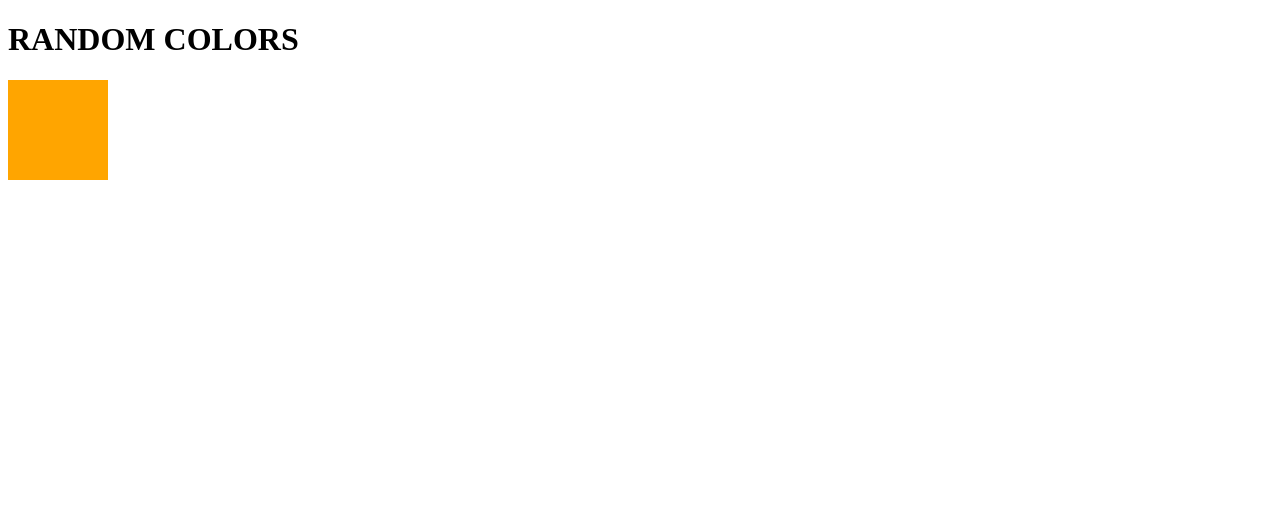
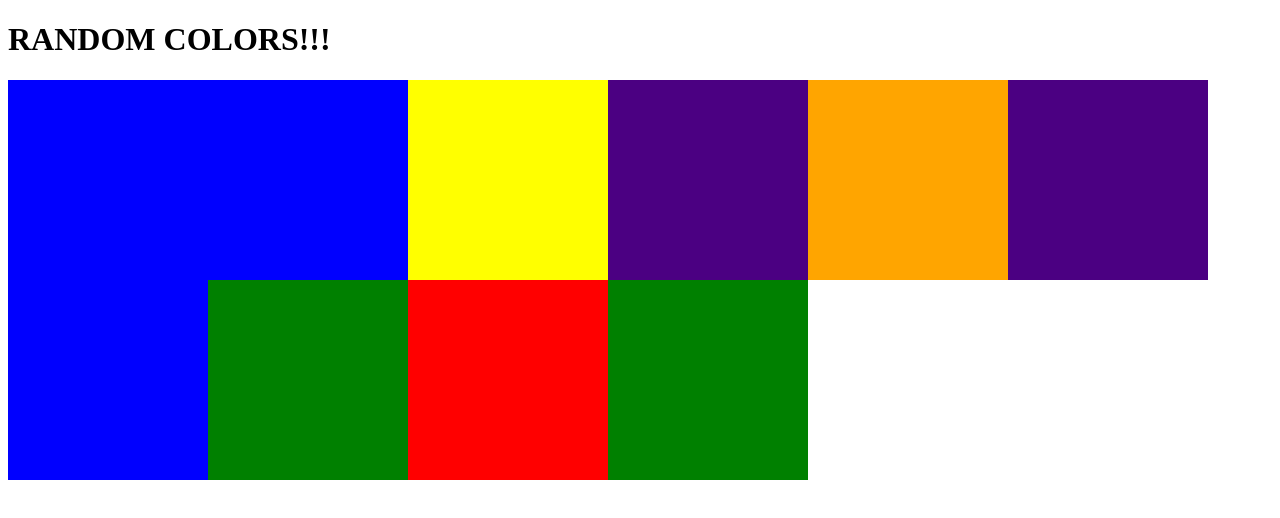
Before and after one commit to miniponz/react-state, a React app: page / in a window 1280 px wide. Shown: the top 518 px of the page. Built offline with nearby package versions, Linux system fonts and the light colour scheme.

Commit message:
a lot of random colors

```diff
--- a/src/components/App.js
+++ b/src/components/App.js
@@ -1,8 +1,25 @@
 import React from 'react';
 import RandomColor from './RandomColor';
+import Header from './Header';
 
 export default function App(){
-  return <RandomColor />;
+  return (
+ <>
+      <Header />
+    <div style={ { display: 'flex', flexWrap: 'wrap' } }>
+      <RandomColor refresh={200}/>
+      <RandomColor refresh={200}/>
+      <RandomColor refresh={200}/>
+      <RandomColor refresh={200}/>
+      <RandomColor refresh={200}/>
+      <RandomColor refresh={200}/>
+      <RandomColor refresh={200}/>
+      <RandomColor refresh={200}/>
+      <RandomColor refresh={200}/>
+      <RandomColor refresh={200}/>
+    </div>
+    </>
+  );
 }
 
 //needs to use setInterval(RandomColor, 1000);
--- /dev/null
+++ b/src/components/Header.js
@@ -0,0 +1,10 @@
+import React from 'react';
+
+export default function Header() {
+  return (
+    <>
+    <h1>RANDOM COLORS!!!</h1>
+    <p></p>
+    </>
+  );
+}
--- a/src/components/RandomColor.js
+++ b/src/components/RandomColor.js
@@ -2,7 +2,7 @@ import React, { PureComponent } from 'react';
 
 export default class RandomColor extends PureComponent {
   state = {
-    color: ''
+    color: '',
   }
 
   randomColor = () => {
@@ -15,15 +15,19 @@ export default class RandomColor extends PureComponent {
     this.intervalId = setInterval(() => {
       this.setState({ color: this.randomColor() });
       console.log(this.state);
-    }, 1000);
+      //eslint-disable-next-line
+    }, this.props.refresh);
   }
+
+  //check the state {}
+  //if this.color and this.randomColor() are the same,
+  //make the color black.
 
   render() {
     const { color } = this.state;
     return (
       <>
-      <h1>RANDOM COLORS</h1>
-      <div style={ { background: color, height: '100px', width: '100px' } }></div>
+      <div style={ { background: color, height: '200px', width: '200px', display: 'flex' } }></div>
       </>
     );
   }
```
